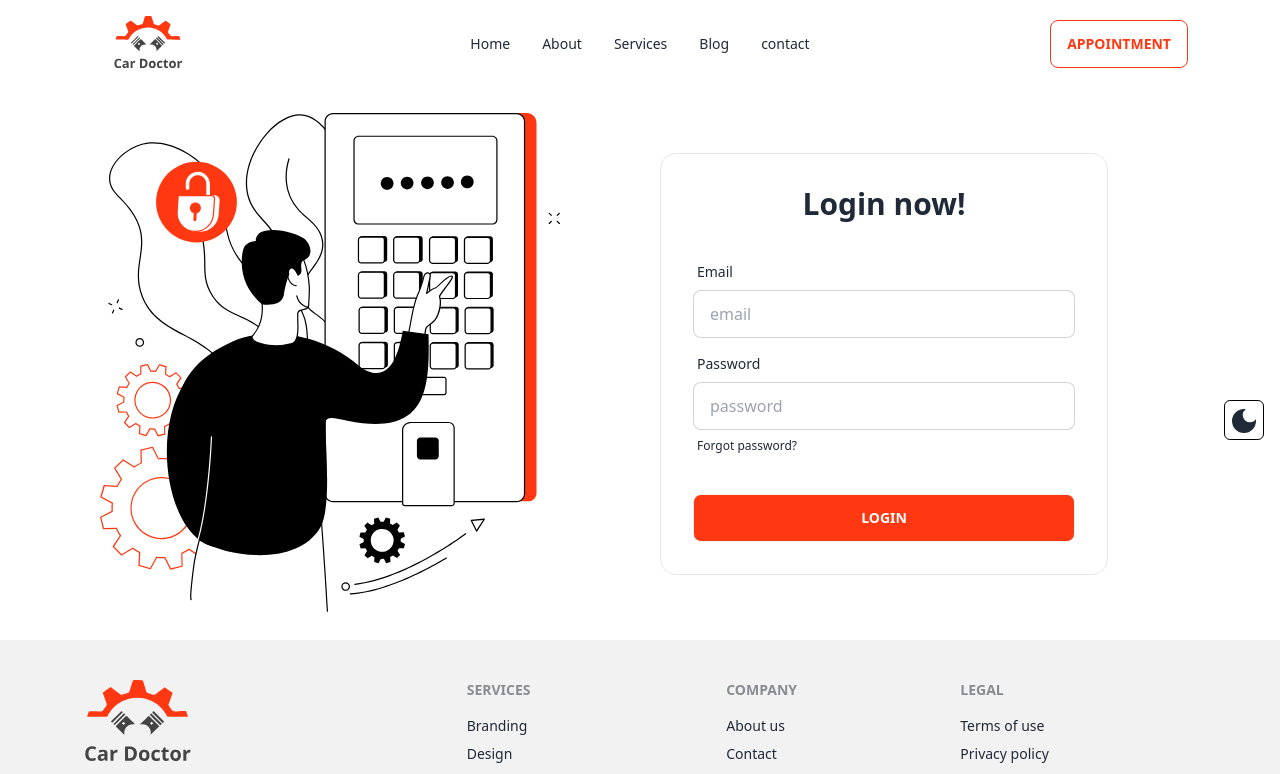
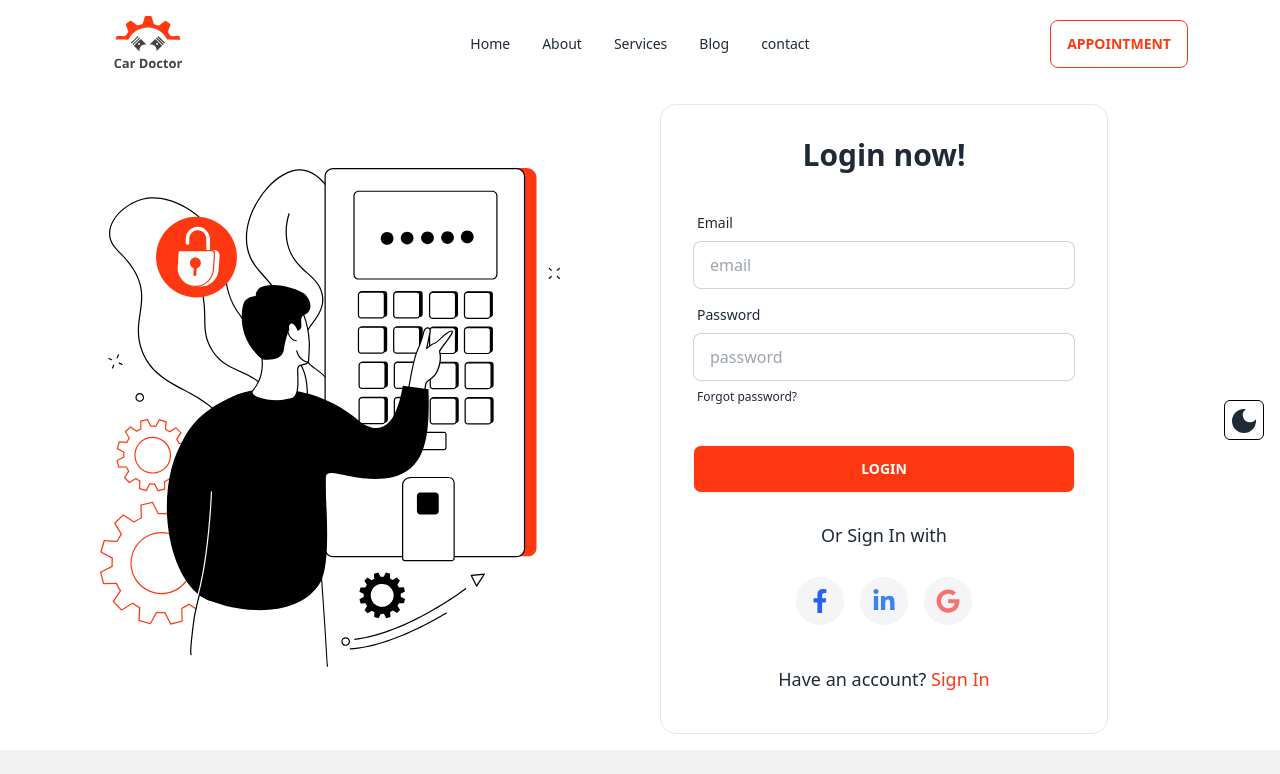
Before and after one commit to SakibAlHasan10/car-doctor, a React (Vite) app: page /login in a window 1280 px wide. Shown: the top 774 px of the page. Built offline with nearby package versions, Linux system fonts and the light colour scheme.

Commit message:
added social side for login

```diff
--- a/src/Layout/Login/Login.jsx
+++ b/src/Layout/Login/Login.jsx
@@ -1,4 +1,5 @@
 import login from "../../../src/assets/images/login/login.svg";
+import LoginWithSocial from "../../Sheare/LoginWithSocial/LoginWithSocial";
 const Login = () => {
     const handleLoginForm = (e)=>{
         e.preventDefault()
@@ -19,7 +20,7 @@ const Login = () => {
             <h1 className="text-3xl font-bold mt-8">Login now!</h1>
 
           </div>
-            <form onSubmit={handleLoginForm} className="card-body">
+            <form onSubmit={handleLoginForm} className="pb-7 card-body">
               <div className="form-control">
                 <label className="label">
                   <span className="label-text">Email</span>
@@ -53,6 +54,10 @@ const Login = () => {
                 <button type="submit" className="btn bg-primary text-white hover:bg-white hover:text-primary hover:border-primary">Login</button>
               </div>
             </form>
+            <div className="text-center mb-10">
+
+      <LoginWithSocial/>
+            </div>
           </div>
         </div>
       </div>
--- /dev/null
+++ b/src/Sheare/LoginWithSocial/LoginWithSocial.jsx
@@ -0,0 +1,29 @@
+import { Link } from "react-router-dom";
+import { FaFacebookF, FaLinkedinIn, FaGoogle } from "react-icons/fa";
+const LoginWithSocial = () => {
+  return (
+    <div>
+      <p className="text-lg font-medium">Or Sign In with</p>
+      <div className="flex gap-4 mt-7 mb-10 justify-center">
+        <div className="w-12 h-12 p-3 bg-[#F5F5F8] rounded-full">
+        <FaFacebookF className="w-full h-full text-blue-600 "/>
+        </div>
+        <div className="w-12 h-12 p-3 bg-[#F5F5F8] rounded-full">
+        <FaLinkedinIn className="w-full h-full text-blue-500 "/>
+        </div>
+        <div className="w-12 h-12 p-3 bg-[#F5F5F8] text-red-400 rounded-full">
+        <FaGoogle className="w-full h-full "/>
+        </div>
+
+      </div>
+      <p className="text-lg font-normal">
+        Have an account?{" "}
+        <Link to={"/signup"} className="text-primary">
+          Sign In
+        </Link>
+      </p>
+    </div>
+  );
+};
+
+export default LoginWithSocial;
```
